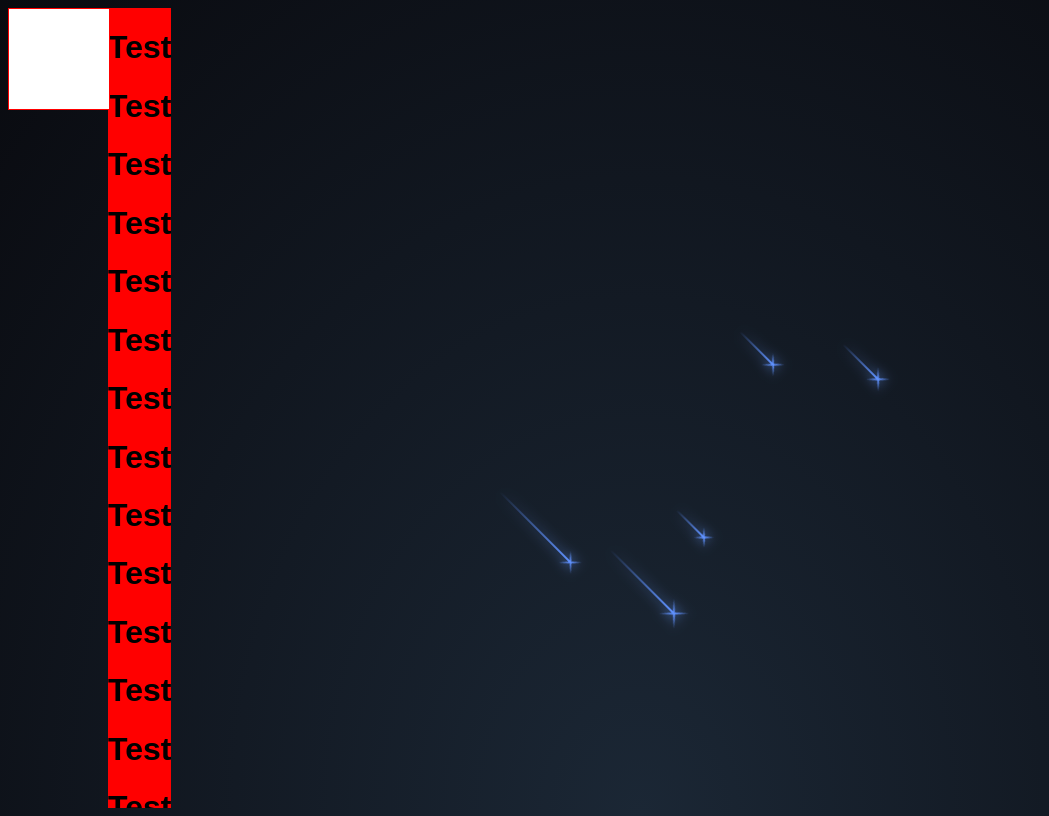
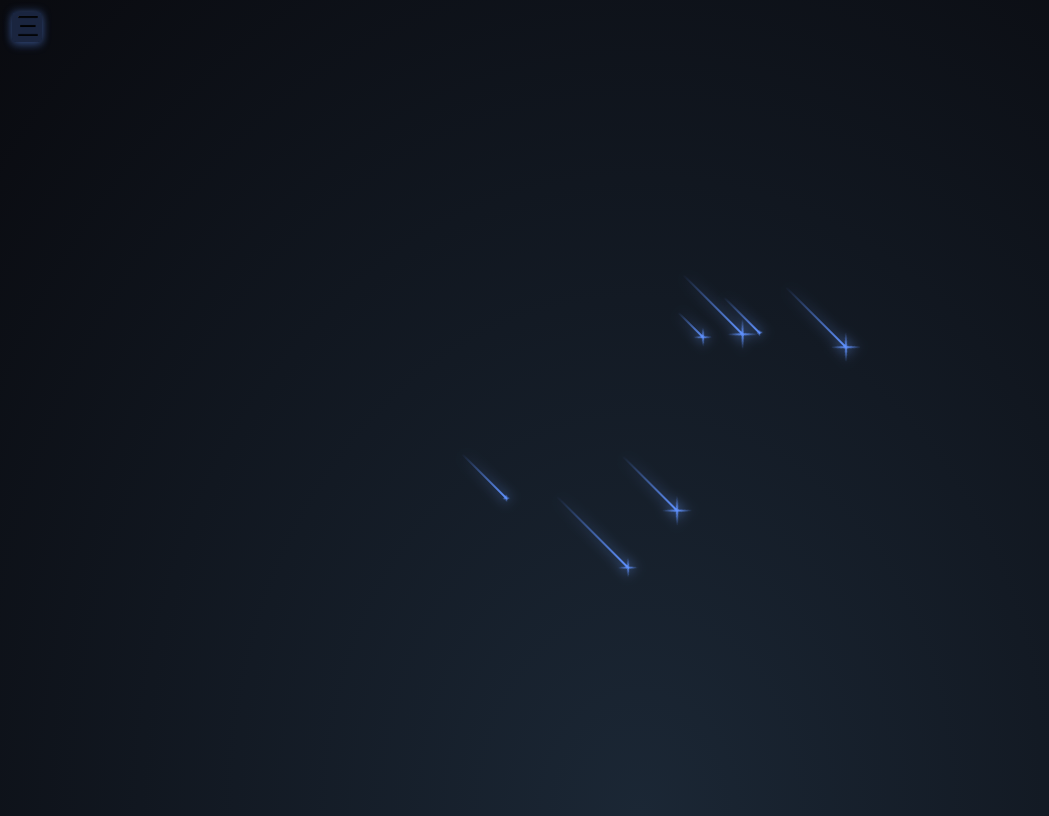
Before and after one commit to Traer3/ReactJs, a React (Create React App) app in the folder projects/france/: page / in a window 1280 px wide. Shown: the whole page, without its empty margins (0-1049 px from the left). Built offline with nearby package versions, Linux system fonts and the light colour scheme.

Commit message:
Changes to be committed:

```diff
--- a/projects/france/src/App.js
+++ b/projects/france/src/App.js
@@ -2,14 +2,14 @@ import React from "react";
 import Stars from "./components/Stars.module.css"
 import MenuScren from "./components/MenuScreen";
 import ScrolTest from "./components/ScrolTest";
-
+import ScrolStyleTest from "./components/ScrollBar.module.css"
 const App = () => {
   const shootingStars = Array(10).fill(null).map((_, index)=>(
     <div key={index} className={Stars.shooting_star}  />
   ))
 
   return (
-    <div >
+    <div className={ScrolStyleTest.scrollbar}>
       <div className={Stars.body} >
          <div
            style={{ transform: 'rotateZ(45deg)',
@@ -20,7 +20,7 @@ const App = () => {
       </div>
 
       <MenuScren/>
-      <ScrolTest/>
+
     </div>
   );
 }
--- a/projects/france/src/components/MenuScreen.js
+++ b/projects/france/src/components/MenuScreen.js
@@ -1,18 +1,27 @@
-import React  from "react";
+import React, { useState }  from "react";
+import MenuIcon from "../icons/menuIcon.png"
+import MenuStyle from "./css/MenuScreen.module.css"
+const MenuScren = ()=>{
+    const [menuButton,setMenuButton] = useState(false);
 
-const MenuScren = ()=>{
+    const toggleMenu = () =>{
+        setMenuButton(!menuButton);
+    }
+
+
     return (
-        <div
-        style={{
-            position: 'fixed',
-            margin: '0px',
-            backgroundColor: 'white',
-            border: '1px solid red',
-            width: '100px',
-            height:'100px'
+        <div className={menuButton ? MenuStyle.menuPanel : MenuStyle.hideMenuPanel}>
+            <button
+                className={menuButton ? MenuStyle.menuButton : MenuStyle.lonelyButton}
+                onClick={toggleMenu}
+                >
+                <img
+                className={MenuStyle.menuIcon}
+                alt="dontHaveOne"
+                src={MenuIcon}
+                ></img>
 
-        }}>
-
+            </button>
         </div>
     );
 };
--- a/projects/france/src/components/ScrolTest.js
+++ b/projects/france/src/components/ScrolTest.js
@@ -1,12 +1,11 @@
 import React from "react";
-import style from "./ScrollBar.module.css"
+
 const ScrolTest = () =>{
     return (
         <div
-            className={style.scrollbar}
             style={{
-            backgroundColor:'red',
             marginLeft:'100px',
+            width:'90vw'
         }}>
             {[...Array(50)].map((_, index)=>(
                 <h1 key={index}>Test</h1>
--- /dev/null
+++ b/projects/france/src/components/css/MenuScreen.module.css
@@ -0,0 +1,55 @@
+.menuIcon{
+    width: 20px;
+    height: 20px;
+}
+
+.menuPanel{
+    border: 1px rgba(95,145,255,0.3);
+    border-radius: 4px;
+    display: flex;
+    background: rgba(95,145,255,0.2);
+    backdrop-filter: blur(10px);
+    box-shadow: 0 4px 10px rgba(95,145,255,0.2), 0 0 15px rgba(105,155,255,0.4);
+    color: #ffffff;
+    position: fixed;
+    width: 10vw;
+    height: 98vh;
+    align-items: center;
+    justify-content: center;
+    font-family: Arial, sans-serif;
+    font-size: 16px;
+    text-align: center;
+    transition: all 0.3s ease-in-out;
+}
+
+.hideMenuPanel{
+    width: 0vw;
+    height: 0vh;
+}
+
+
+.menuButton{
+    border: none;
+    border-radius: 8px;
+    background-color: transparent;
+    cursor: pointer;
+    position: absolute;
+    left: 1%;
+    top: 1.5%;
+    height: 30px;
+    width: 30px;
+}
+
+.lonelyButton{
+    border: 1px rgba(95,145,255,0.3);
+    border-radius: 4px;
+    background: rgba(95,145,255,0.2);
+    backdrop-filter: blur(10px);
+    box-shadow: 0 4px 10px rgba(95,145,255,0.2), 0 0 10px rgba(105,155,255,0.4);
+    cursor: pointer;
+    position: absolute;
+    left: 0.9%;
+    top: 1.5%;
+    height: 30px;
+    width: 30px;
+}
```
Also changed, not shown: projects/france/src/icons/menuIcon.png (added).
